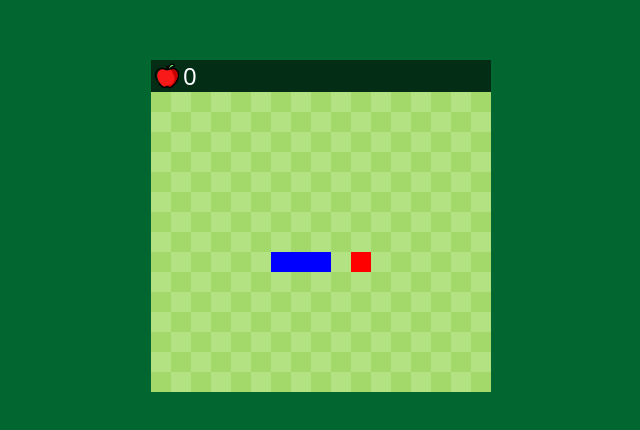
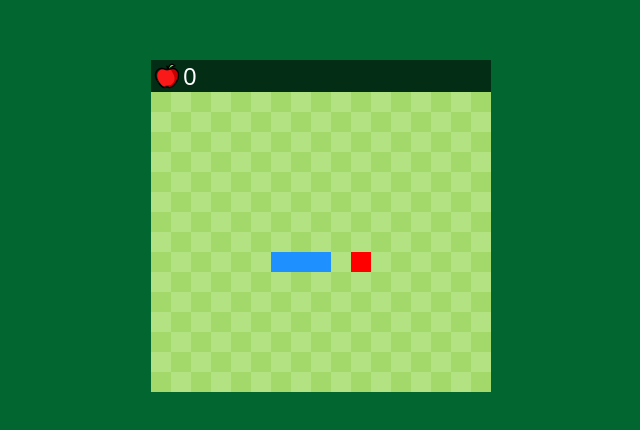
Before and after one commit to sergio088/SnakeGame, a Next.js app: page / in a window 1280 px wide. Shown: the part 174-604 px from the top of the page, without its empty margins (319-959 px from the left). Built offline with nearby package versions, Linux system fonts and the light colour scheme.

Commit message:
cor da cobrinha alterada

```diff
--- a/src/components/campoSnakeGame.tsx
+++ b/src/components/campoSnakeGame.tsx
@@ -55,11 +55,82 @@ export default function Campo() {
 
   function desenharSnake(
     ctx: CanvasRenderingContext2D | null | undefined,
-    snake: number[][]
+    snake: number[][],
+    size: number
   ) {
-    ctx!.fillStyle = "blue";
+    // const corSnake = "#1E90FF"; // Azul forte
+    // const r = size / 2; // raio pro arredondado
+
+    // snake.forEach((parte, i) => {
+    //   const [x, y] = parte;
+    //   const px = x * size;
+    //   const py = y * size;
+
+    //   ctx!.fillStyle = corSnake;
+
+    //   if (i === 0) {
+    //     // --- Cabeça ---
+    //     ctx!.beginPath();
+    //     // Raio só na frente (top-left e top-right)
+    //     ctx!.roundRect(px, py, size, size, [r, r, 0, 0]);
+    //     ctx!.fill();
+
+    //     // Olhos
+    //     ctx!.fillStyle = "white";
+    //     ctx!.beginPath();
+    //     ctx!.arc(
+    //       px + size * 0.3,
+    //       py + size * 0.35,
+    //       size * 0.15,
+    //       0,
+    //       Math.PI * 2
+    //     );
+    //     ctx!.fill();
+    //     ctx!.beginPath();
+    //     ctx!.arc(
+    //       px + size * 0.7,
+    //       py + size * 0.35,
+    //       size * 0.15,
+    //       0,
+    //       Math.PI * 2
+    //     );
+    //     ctx!.fill();
+
+    //     // Pupilas
+    //     ctx!.fillStyle = "black";
+    //     ctx!.beginPath();
+    //     ctx!.arc(
+    //       px + size * 0.3,
+    //       py + size * 0.35,
+    //       size * 0.07,
+    //       0,
+    //       Math.PI * 2
+    //     );
+    //     ctx!.fill();
+    //     ctx!.beginPath();
+    //     ctx!.arc(
+    //       px + size * 0.7,
+    //       py + size * 0.35,
+    //       size * 0.07,
+    //       0,
+    //       Math.PI * 2
+    //     );
+    //     ctx!.fill();
+    //   } else if (i === snake.length - 1) {
+    //     // --- Cauda ---
+    //     ctx!.beginPath();
+    //     // Raio só atrás (bottom-left e bottom-right)
+    //     ctx!.roundRect(px, py, size, size, [0, 0, r, r]);
+    //     ctx!.fill();
+    //   } else {
+    //     // --- Corpo ---
+    //     ctx!.fillRect(px, py, size, size);
+    //   }
+    // });
+
+    ctx!.fillStyle = "#1E90FF";
     snake.forEach(([x, y]) => {
-      ctx!.fillRect(x * 20, y * 20, 20, 20);
+      ctx!.fillRect(x * size, y * size, size, size);
     });
   }
 
@@ -77,9 +148,10 @@ export default function Campo() {
 
   useEffect(() => {
     const ctx = canvasRef.current?.getContext("2d");
+    const tamanho = 20;
     desenharCampo(ctx);
     desenharMaça(ctx);
-    desenharSnake(ctx, snakePosiçao);
+    desenharSnake(ctx, snakePosiçao, tamanho);
   }, [snakePosiçao]);
 
   useEffect(() => {
```
